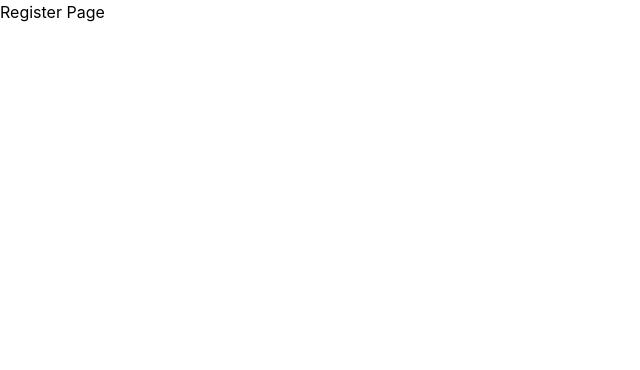
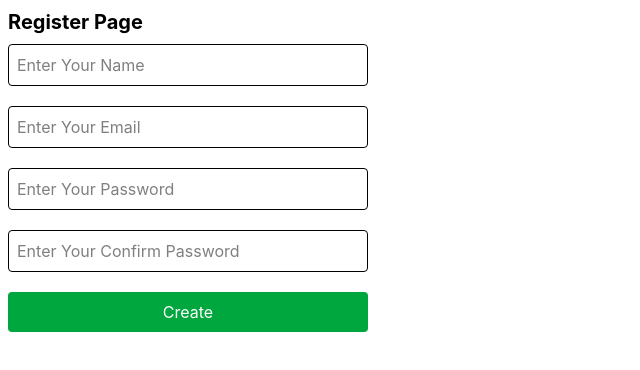
Before and after one commit to amitgith/ecommerce-store, a React app in the folder frontend/: page /register in a window 1280 px wide. Shown: the top 370 px of the page, without its empty margins (0-640 px from the left). Built offline with nearby package versions, Linux system fonts and the light colour scheme; the HTML template or start-up script is replaced by a standard one.

Commit message:
feat: create register and login UI

```diff
--- a/frontend/src/app/store.jsx
+++ b/frontend/src/app/store.jsx
@@ -1,5 +1,7 @@
 import { configureStore } from "@reduxjs/toolkit";
-
+import appRoutes from "../features/auth/state/authSlice";
 export const store = configureStore({
-  reducer: {},
+  reducer: {
+    auth: appRoutes,
+  },
 });
--- /dev/null
+++ b/frontend/src/features/auth/hooks/useAuth.jsx
@@ -0,0 +1,25 @@
+import { useForm } from "react-hook-form";
+export const useAuth = () => {
+  const {
+    register,
+    handleSubmit,
+    reset,
+    formState: { errors },
+  } = useForm({ mode: "onChange" });
+  const registerSubmit = (data) => {
+    console.log(data);
+    reset();
+  };
+  const loginSubmit = (data) => {
+    console.log(data);
+    reset();
+  };
+  return {
+    register,
+    handleSubmit,
+    reset,
+    errors,
+    registerSubmit,
+    loginSubmit,
+  };
+};
--- a/frontend/src/features/auth/state/authSlice.jsx
+++ b/frontend/src/features/auth/state/authSlice.jsx
@@ -1,6 +1,20 @@
 import { createSlice } from "@reduxjs/toolkit";
 
 const authSlice = createSlice({
-    name:"auth",
-    initialState:
+  name: "auth",
+  initialState: {
+    user: null,
+    isLoading: false,
+  },
+  reducers: {
+    addUser: (state, action) => {
+      state.user = action.payload;
+      state.isLoading = false;
+    },
+    removeUser: (state) => {
+      ((state.user = null), (state.isLoading = false));
+    },
+  },
 });
+const { addUser, removeUser } = authSlice.actions;
+export default authSlice.reducer;
--- a/frontend/src/features/auth/ui/pages/Login.jsx
+++ b/frontend/src/features/auth/ui/pages/Login.jsx
@@ -1,7 +1,50 @@
-import React from "react";
-
+import { useAuth } from "../../hooks/useAuth";
 const Login = () => {
-  return <div>Login Page</div>;
+  const { register, handleSubmit, reset, errors, loginSubmit } = useAuth();
+  return (
+    <div className="flex flex-col gap-2 p-2">
+      <h1 className="text-xl font-bold">Login Page</h1>
+      <form
+        onSubmit={handleSubmit(loginSubmit)}
+        className="w-90 flex flex-col gap-5"
+      >
+        <input
+          {...register("email", {
+            required: "Email is required",
+            setValueAs: (value) => value.trim(),
+            pattern: {
+              value: /^\S+@\S+\.\S+$/,
+              message: "Enter a valid email address",
+            },
+          })}
+          className="border border-black rounded p-2"
+          type="email"
+          placeholder="Enter Your Email"
+        />
+        {errors.email && <p className="text-red-600">{errors.email.message}</p>}
+        <input
+          {...register("password", {
+            required: "Password is required",
+            validate: (value) =>
+              typeof value === "string" || "Password must be a string",
+            minLength: {
+              value: 8,
+              message: "Minimum 8 characters are required",
+            },
+          })}
+          className="border border-black rounded p-2"
+          type="password"
+          placeholder="Enter Your Password"
+        />
+        {errors.password && (
+          <p className="text-red-600">{errors.password.message}</p>
+        )}
+        <button className="bg-blue-600 text-white rounded p-2 cursor-pointer">
+          Login
+        </button>
+      </form>
+    </div>
+  );
 };
 
 export default Login;
--- a/frontend/src/features/auth/ui/pages/Register.jsx
+++ b/frontend/src/features/auth/ui/pages/Register.jsx
@@ -1,7 +1,87 @@
-import React from "react";
-
+import { useAuth } from "../../hooks/useAuth";
 const Register = () => {
-  return <div>Register Page</div>;
+  const { register, handleSubmit, reset, errors, registerSubmit } = useAuth();
+  return (
+    <div className="flex flex-col gap-2 p-2">
+      <h1 className="text-xl font-bold">Register Page</h1>
+      <form
+        onSubmit={handleSubmit(registerSubmit)}
+        className="w-90 flex flex-col gap-5"
+      >
+        <input
+          {...register("name", {
+            required: "Name is required",
+            setValueAs: (value) => value.trim(),
+            minLength: {
+              value: 3,
+              message: "Minimun 3 characters are required",
+            },
+            maxLength: {
+              value: 20,
+              message: "Maximum 20 characters are required",
+            },
+            validate: (value) =>
+              typeof value === "string" || "Name must be a string",
+          })}
+          className="border border-black rounded p-2"
+          type="text"
+          placeholder="Enter Your Name"
+        />
+        {errors.name && <p className="text-red-600">{errors.name.message}</p>}
+        <input
+          {...register("email", {
+            required: "Email is required",
+            setValueAs: (value) => value.trim(),
+            pattern: {
+              value: /^\S+@\S+\.\S+$/,
+              message: "Enter a valid email address",
+            },
+          })}
+          className="border border-black rounded p-2"
+          type="email"
+          placeholder="Enter Your Email"
+        />
+        {errors.email && <p className="text-red-600">{errors.email.message}</p>}
+        <input
+          {...register("password", {
+            required: "Password is required",
+            validate: (value) =>
+              typeof value === "string" || "Password must be a string",
+            minLength: {
+              value: 8,
+              message: "Minimum 8 characters are required",
+            },
+          })}
+          className="border border-black rounded p-2"
+          type="password"
+          placeholder="Enter Your Password"
+        />
+        {errors.password && (
+          <p className="text-red-600">{errors.password.message}</p>
+        )}
+        <input
+          {...register("confirmPassword", {
+            required: "Confirm password is required",
+            validate: (value) =>
+              typeof value === "string" || "Confirm password must be a string",
+            minLength: {
+              value: 8,
+              message: "Minimum 8 characters are required",
+            },
+          })}
+          className="border border-black rounded p-2"
+          type="password"
+          placeholder="Enter Your Confirm Password"
+        />
+        {errors.confirmPassword && (
+          <p className="text-red-600">{errors.confirmPassword.message}</p>
+        )}
+        <button className="bg-green-600 text-white rounded p-2 cursor-pointer">
+          Create
+        </button>
+      </form>
+    </div>
+  );
 };
 
 export default Register;
```
